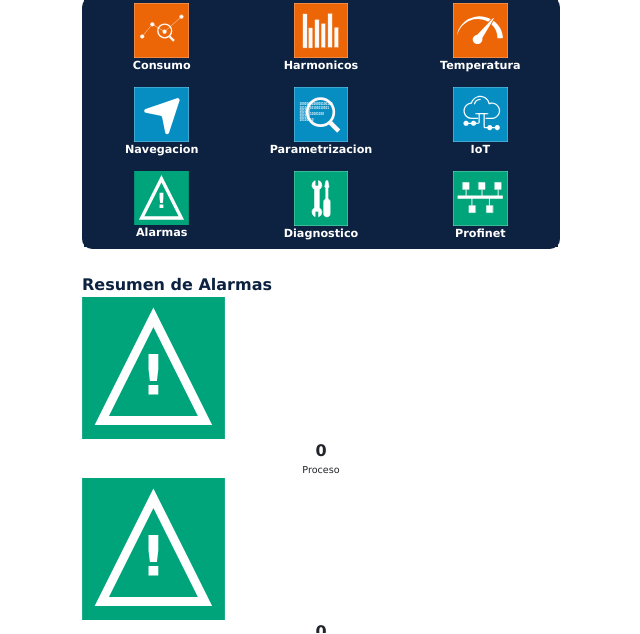
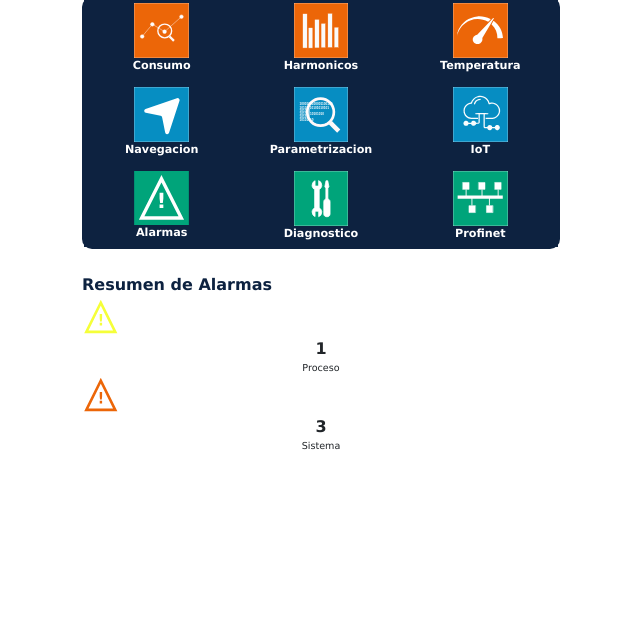
Before and after one commit to feprom/feprom.github.io, a plain HTML site: page index.html in a window 1280 px wide. Shown: the part 386-1020 px from the top of the page, without its empty margins (319-959 px from the left). Drawn offline with nearby package versions, Linux system fonts and the light colour scheme.

Commit message:
Update index.html

```diff
--- a/index.html
+++ b/index.html
@@ -74,18 +74,18 @@
 
             <div class="Alarma">
                 <div class="logo">
-                    <img src="images/Icons/alarma.svg" alt="Alarma" width="30%" >
+                    <img src="images/Icons/alarma_proceso.svg" alt="Alarma" width="40px" >
                 </div>
                 <div class="info">
-                    <div class="conteo">0</div>
+                    <div class="conteo">1</div>
                     <div class="tipo">Proceso</div>
                 </div>
                 <div class="logo">
-                    <img src="images/Icons/alarma.svg" alt="Alarma" width="30%">
+                    <img src="images/Icons/alarma_sistema.svg" alt="Alarma" width="40px">
                 </div>
                 <div class="info">
-                    <div class="conteo">0</div>
-                    <div class="tipo">Proceso</div>
+                    <div class="conteo">3</div>
+                    <div class="tipo">Sistema</div>
                 </div>
             </div>
 
```
